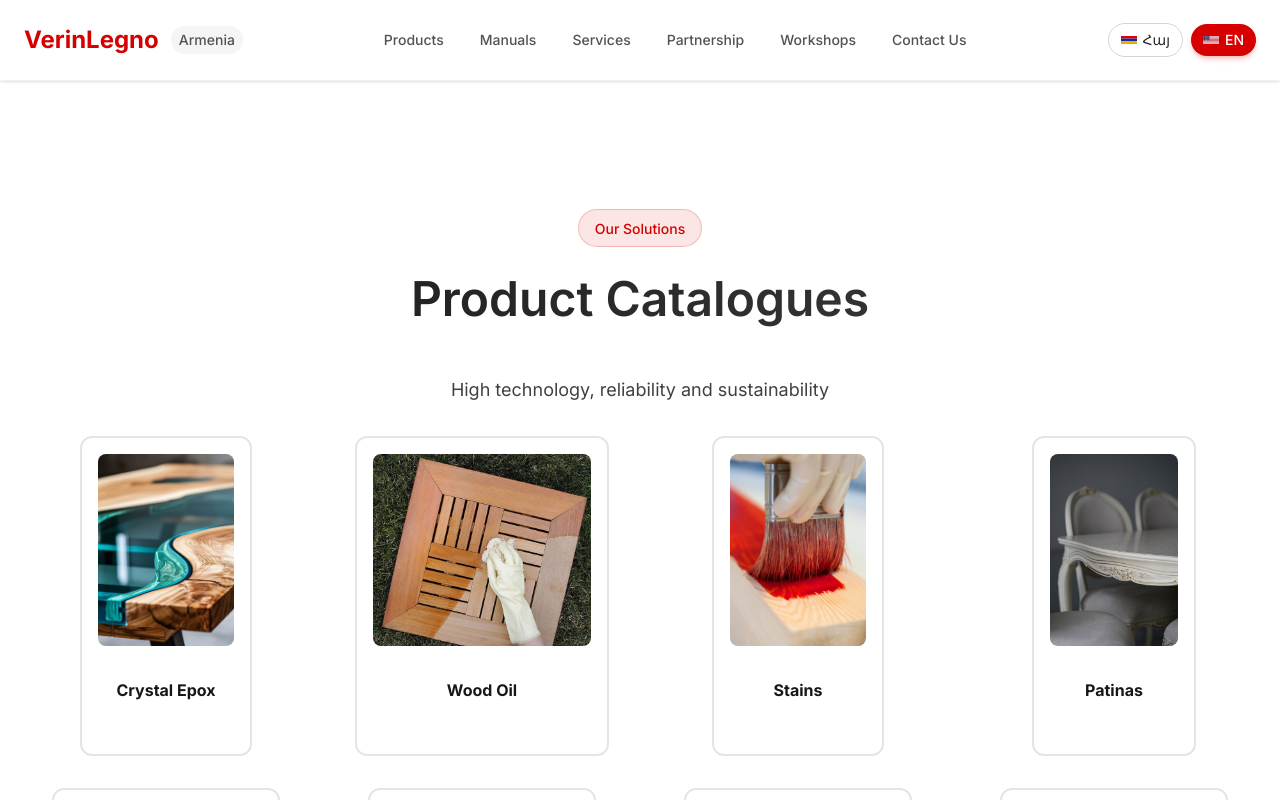
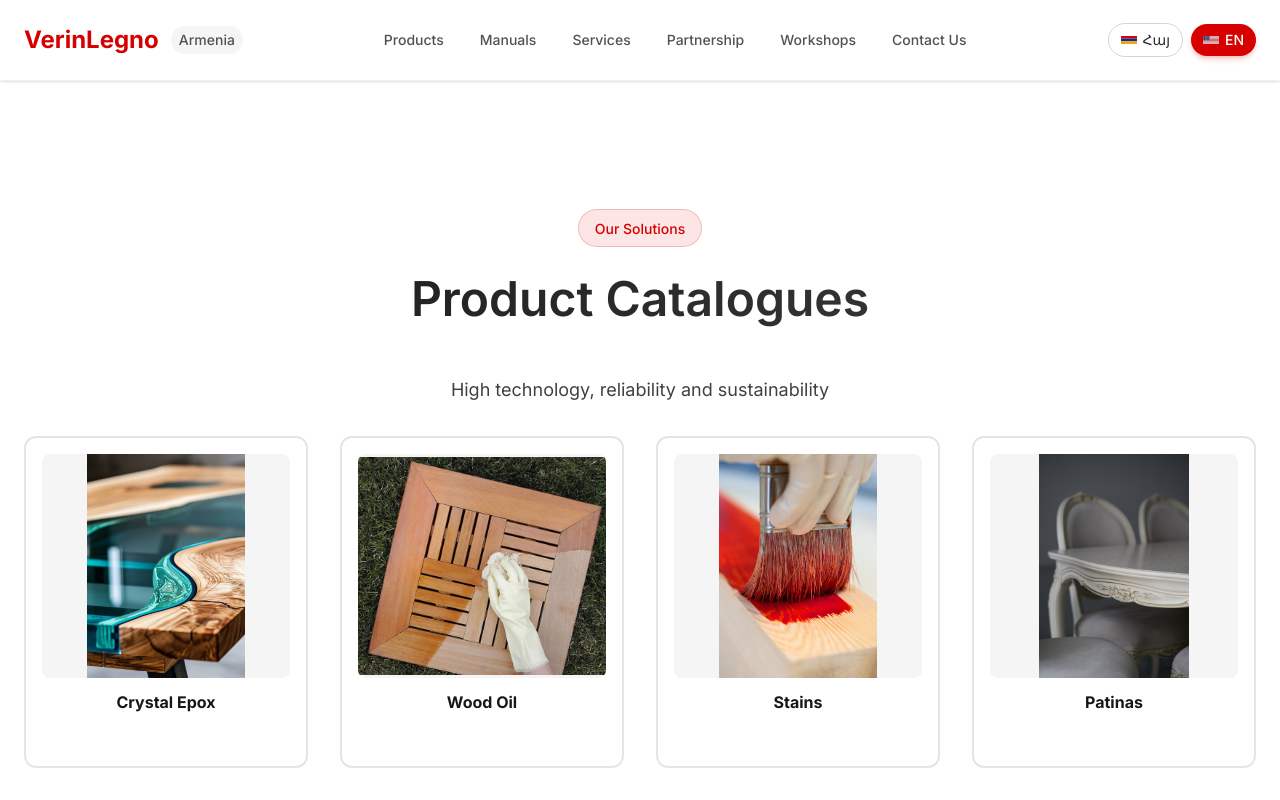
Before and after one commit to levonstepan/VerinLegno.am, a Next.js app: page /products in a window 1280 px wide. Shown: the top 800 px of the page. Built offline with nearby package versions, Linux system fonts and the light colour scheme.

Commit message:
Make all Product Catalogues frames same square size on See more page with bigger images

```diff
--- a/app/components/Products.tsx
+++ b/app/components/Products.tsx
@@ -85,7 +85,7 @@
                 onClick={handleClick}
                 onMouseEnter={() => setHoveredIndex(index)}
                 onMouseLeave={() => setHoveredIndex(null)}
-                className={`group relative flex flex-col ${showAll && item.image ? 'p-4 min-h-[320px]' : showAll ? 'p-3' : 'p-4 md:p-5'} rounded-xl border-2 border-neutral-200 bg-white hover:border-[#D70000] hover:shadow-xl hover:shadow-[#D70000]/10 transition-all duration-300 transform hover:-translate-y-2 ${!showAll ? 'min-h-[280px]' : ''} ${showAll && item.image ? 'max-w-xs' : 'max-w-sm'} mx-auto`}
+                className={`group relative flex flex-col ${showAll && item.image ? 'p-4 aspect-square' : showAll ? 'p-3' : 'p-4 md:p-5'} rounded-xl border-2 border-neutral-200 bg-white hover:border-[#D70000] hover:shadow-xl hover:shadow-[#D70000]/10 transition-all duration-300 transform hover:-translate-y-2 ${!showAll ? 'min-h-[280px]' : ''} ${showAll && item.image ? 'w-full' : showAll ? 'max-w-sm' : 'max-w-sm'} mx-auto`}
               >
                 {/* Gradient overlay on hover */}
                 <div className={`absolute inset-0 bg-gradient-to-br from-[#D70000]/5 to-transparent opacity-0 group-hover:opacity-100 transition-opacity duration-300 ${isHovered ? 'opacity-100' : ''}`} />
@@ -93,7 +93,7 @@
                 {/* Catalogue Image or Icon */}
                 {item.image ? (
                   <div className="relative z-10 mb-3 flex justify-center flex-shrink-0">
-                    <div className={`w-full ${showAll ? 'h-48' : 'h-64 md:h-72'} rounded-lg overflow-hidden bg-neutral-100 flex items-center justify-center`}>
+                    <div className={`w-full ${showAll ? 'h-56' : 'h-64 md:h-72'} rounded-lg overflow-hidden bg-neutral-100 flex items-center justify-center`}>
                       <Image
                         src={item.image}
                         alt={item.name}
```
